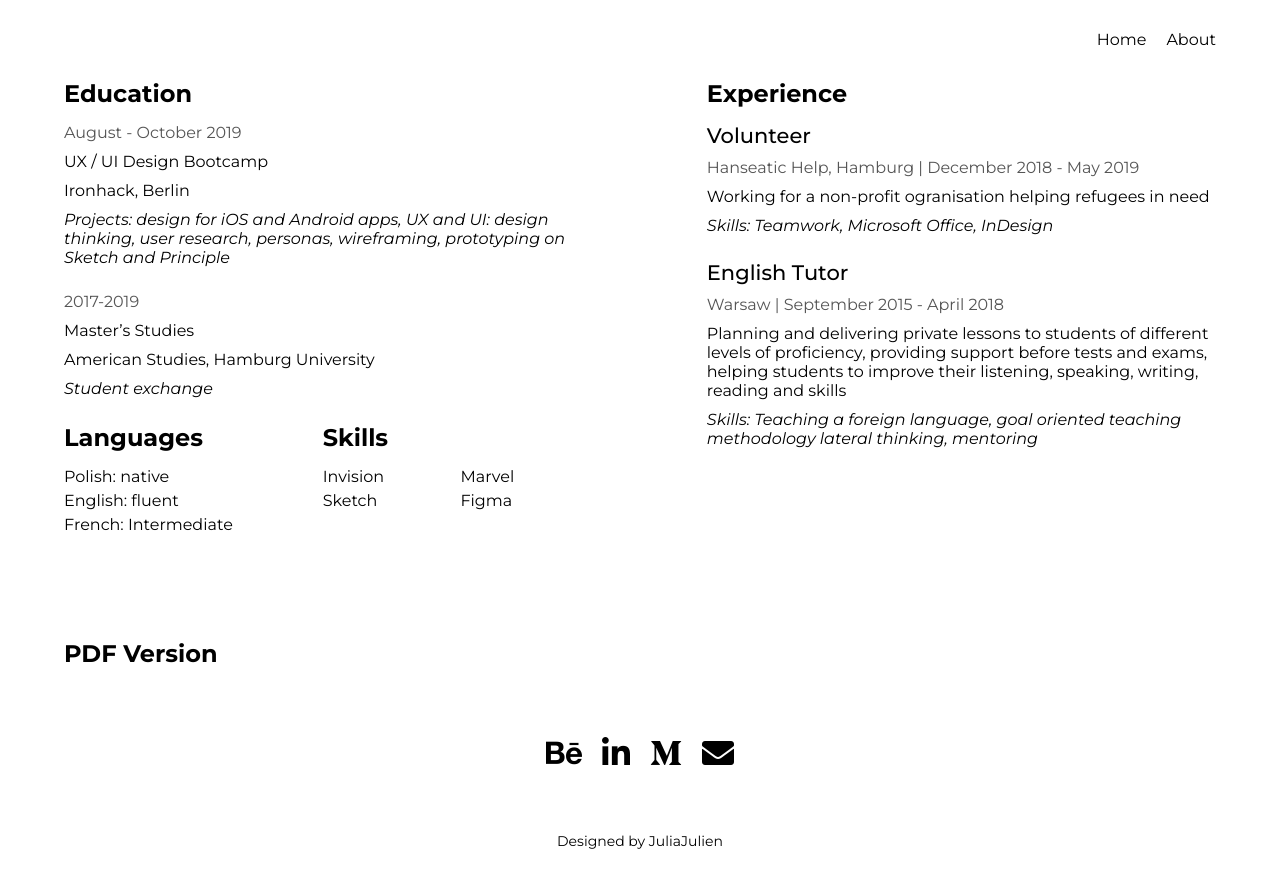
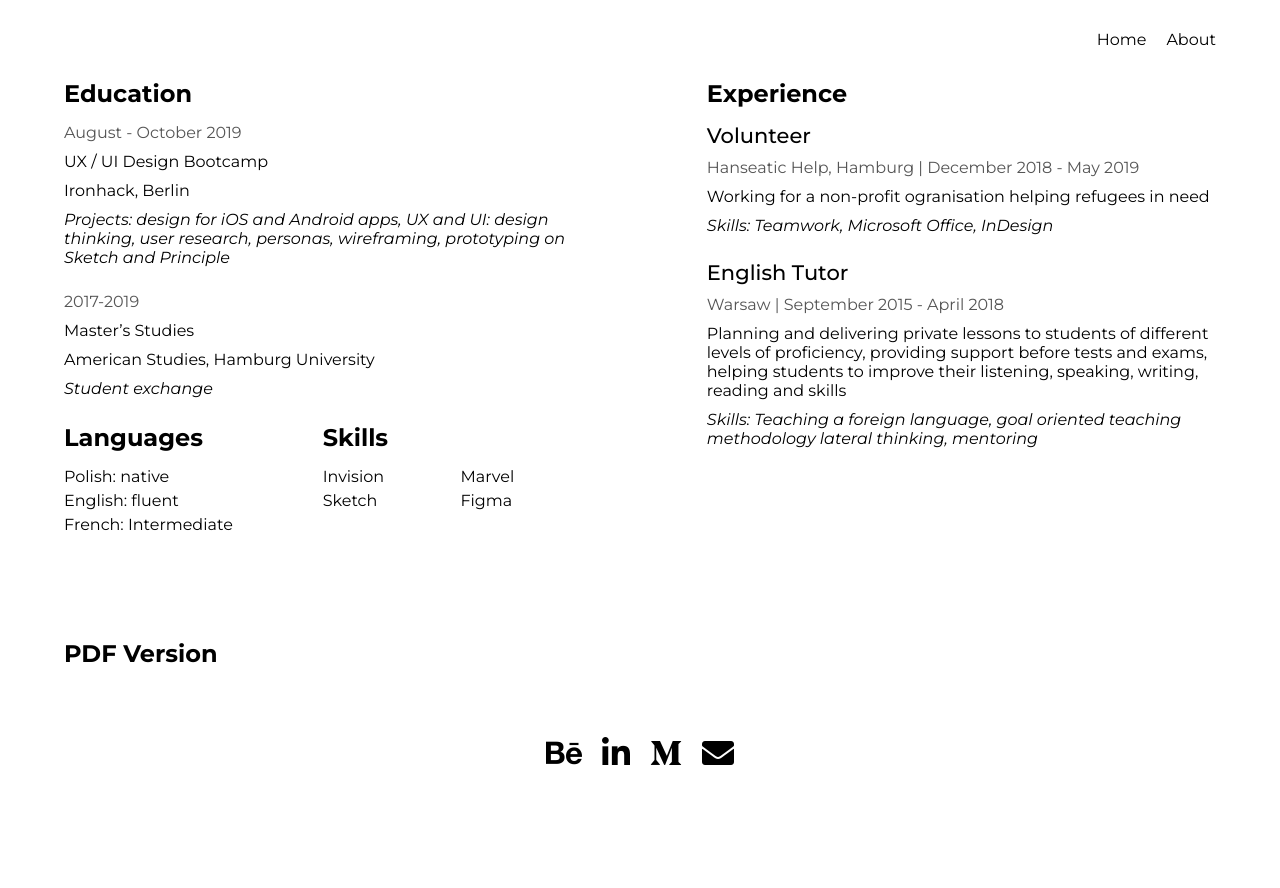
Before and after one commit to julia-popko/julia-popko.github.io, a Jekyll site: the page built from about.md, in a window 1280 px wide and 900 px high, scrolled down 516 px. Shown: the top 888 px of the window. Built offline with Jekyll 4.4.1, drawn with Linux system fonts in a browser that asks for light colours; after the commit the page ends 1339 px from its top, so only the background shows below that.

Commit message:
Update footer.html

```diff
--- a/_includes/footer.html
+++ b/_includes/footer.html
@@ -8,5 +8,4 @@
         </li>
         {% endfor %}
     </ul>
-        <p>Designed by Julia<a href="https://www.julien-sebag.fr" target="_blank">Julien</a></p>
 </footer>
```
